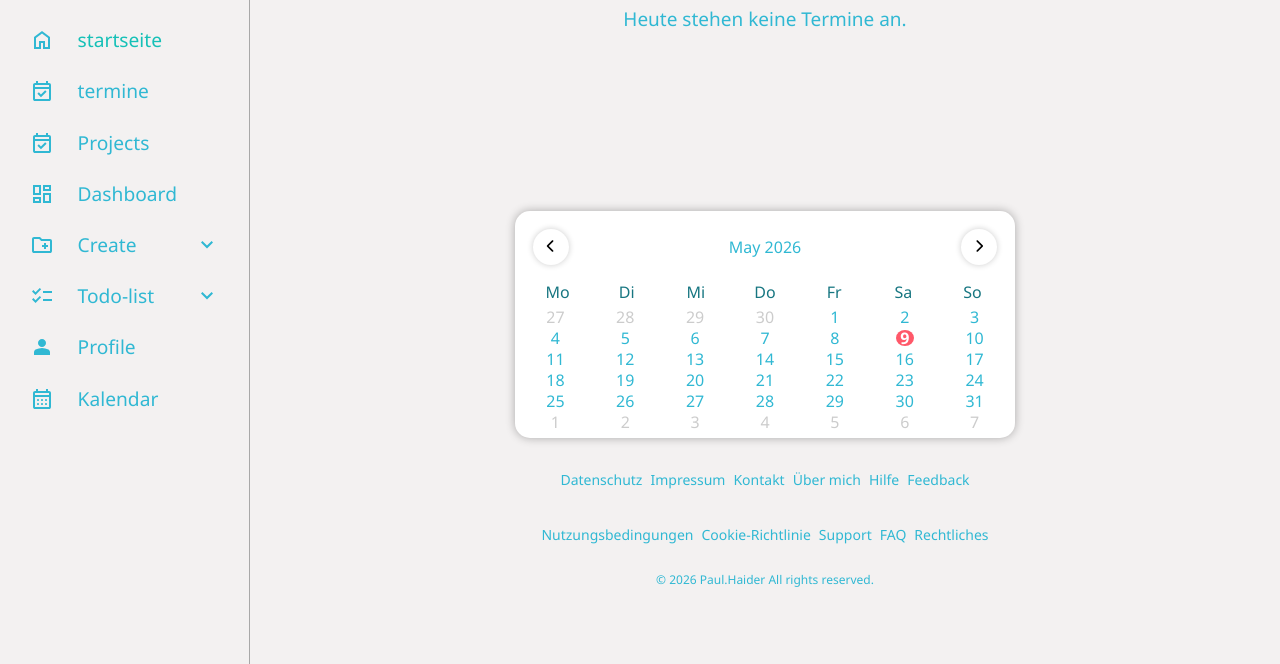
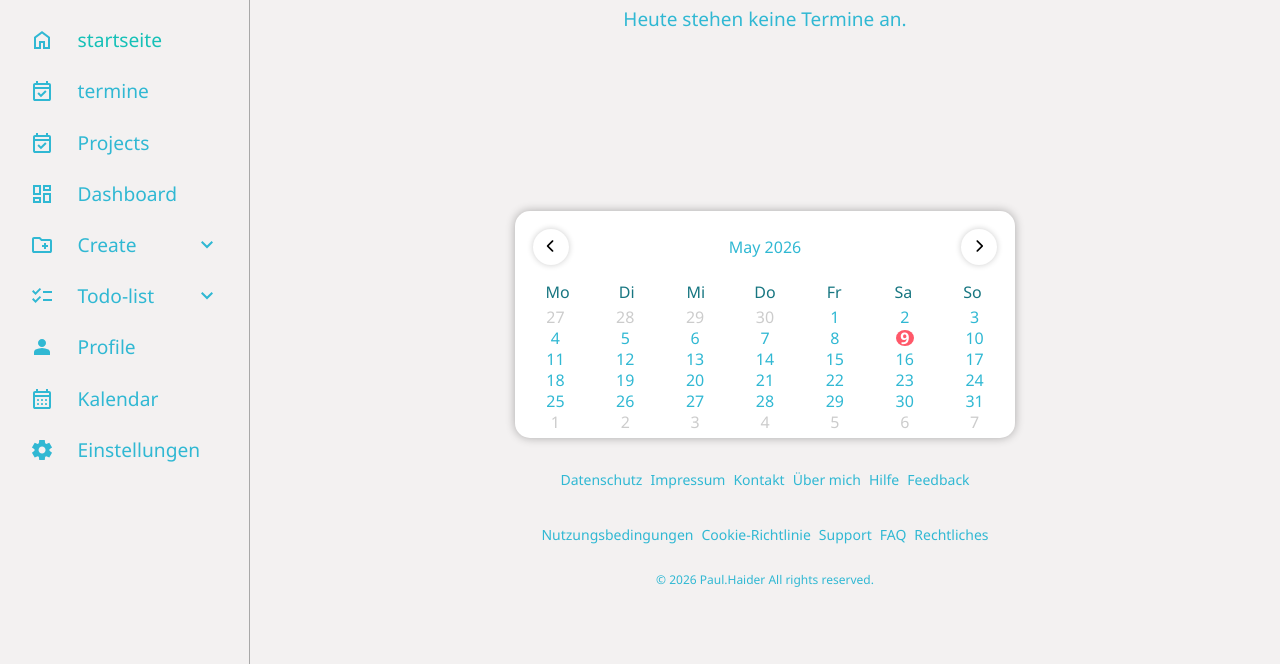
Before and after one commit to 345235/project-1, a plain HTML site: page startseite-4.html in a window 1280 px wide. Shown: the part 136-800 px from the top of the page. Drawn offline with Linux system fonts and the light colour scheme.

Commit message:
I have added a new settings page to the project, which includes an SVG icon for the settings. I have also made some modifications to the startseite-4.html file to include a link to the new settings page.

```diff
--- a/startseite-4.html
+++ b/startseite-4.html
@@ -86,6 +86,12 @@
       <a href="calendar.html">
         <svg xmlns="http://www.w3.org/2000/svg" height="24px" viewBox="0 -960 960 960" width="24px" fill="#e3e3e3"><path d="M200-80q-33 0-56.5-23.5T120-160v-560q0-33 23.5-56.5T200-800h40v-80h80v80h320v-80h80v80h40q33 0 56.5 23.5T840-720v560q0 33-23.5 56.5T760-80H200Zm0-80h560v-400H200v400Zm0-480h560v-80H200v80Zm0 0v-80 80Zm280 240q-17 0-28.5-11.5T440-440q0-17 11.5-28.5T480-480q17 0 28.5 11.5T520-440q0 17-11.5 28.5T480-400Zm-188.5-11.5Q280-423 280-440t11.5-28.5Q303-480 320-480t28.5 11.5Q360-457 360-440t-11.5 28.5Q337-400 320-400t-28.5-11.5ZM640-400q-17 0-28.5-11.5T600-440q0-17 11.5-28.5T640-480q17 0 28.5 11.5T680-440q0 17-11.5 28.5T640-400ZM480-240q-17 0-28.5-11.5T440-280q0-17 11.5-28.5T480-320q17 0 28.5 11.5T520-280q0 17-11.5 28.5T480-240Zm-188.5-11.5Q280-263 280-280t11.5-28.5Q303-320 320-320t28.5 11.5Q360-297 360-280t-11.5 28.5Q337-240 320-240t-28.5-11.5ZM640-240q-17 0-28.5-11.5T600-280q0-17 11.5-28.5T640-320q17 0 28.5 11.5T680-280q0 17-11.5 28.5T640-240Z"/></svg>
         <span>Kalendar</span>
+      </a>
+  </li>
+<li>
+      <a href="settings.html">
+        <svg xmlns="http://www.w3.org/2000/svg" height="24px" viewBox="0 -960 960 960" width="24px" fill="#e3e3e3"><path d="m370-80-16-128q-13-5-24.5-12T307-235l-119 50L78-375l103-78q-1-7-1-13.5v-27q0-6.5 1-13.5L78-585l110-190 119 50q11-8 23-15t24-12l16-128h220l16 128q13 5 24.5 12t22.5 15l119-50 110 190-103 78q1 7 1 13.5v27q0 6.5-2 13.5l103 78-110 190-118-50q-11 8-23 15t-24 12L590-80H370Zm112-260q58 0 99-41t41-99q0-58-41-99t-99-41q-59 0-99.5 41T342-480q0 58 40.5 99t99.5 41Z"/></svg>
+        <span>Einstellungen</span>
       </a>
 </li>
 </ul>
@@ -224,6 +230,7 @@ margin-bottom: 45px;
   <p class="info">   <a href="help.html" class="help">Hilfe</a></p>
   <p class="info">   <a href="feedback.html" class="feedback">Feedback</a></p>
    </div>
+
    <div class="info-section">
   <p class="info">  <a href="terms.html" class="terms">Nutzungsbedingungen</a></p>
   <p class="info">   <a href="cookies.html" class="cookies">Cookie-Richtlinie</a></p>
```
Also changed, not shown: settings.html (added), svgs/settings_24dp_E3E3E3_FILL1_wght400_GRAD0_opsz24.svg (added). Lines whose indentation alone changed are shown as unchanged.
